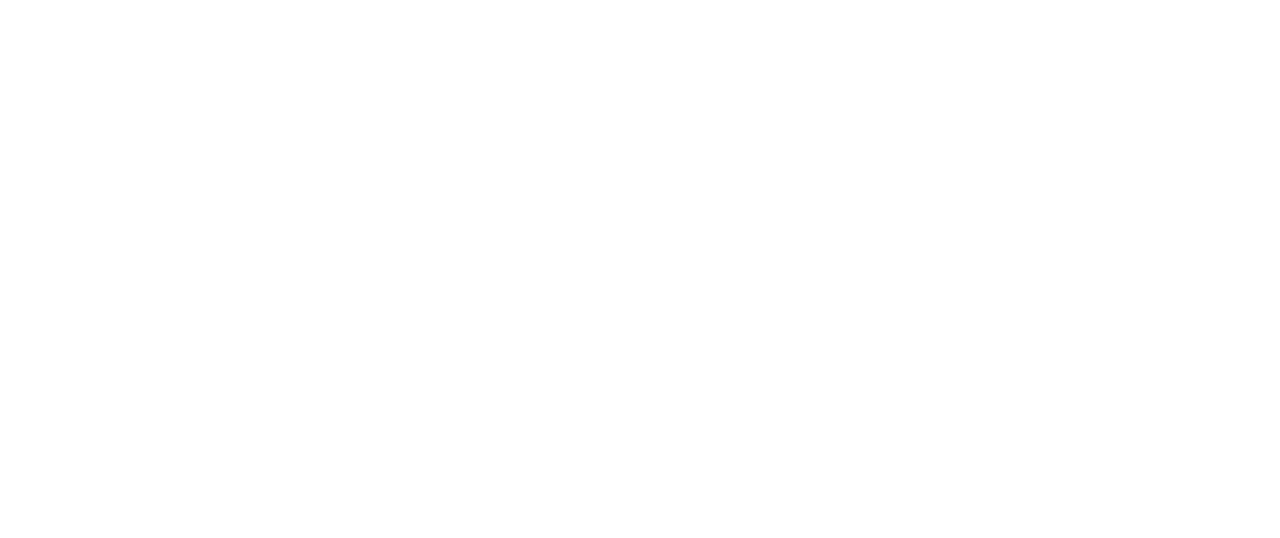
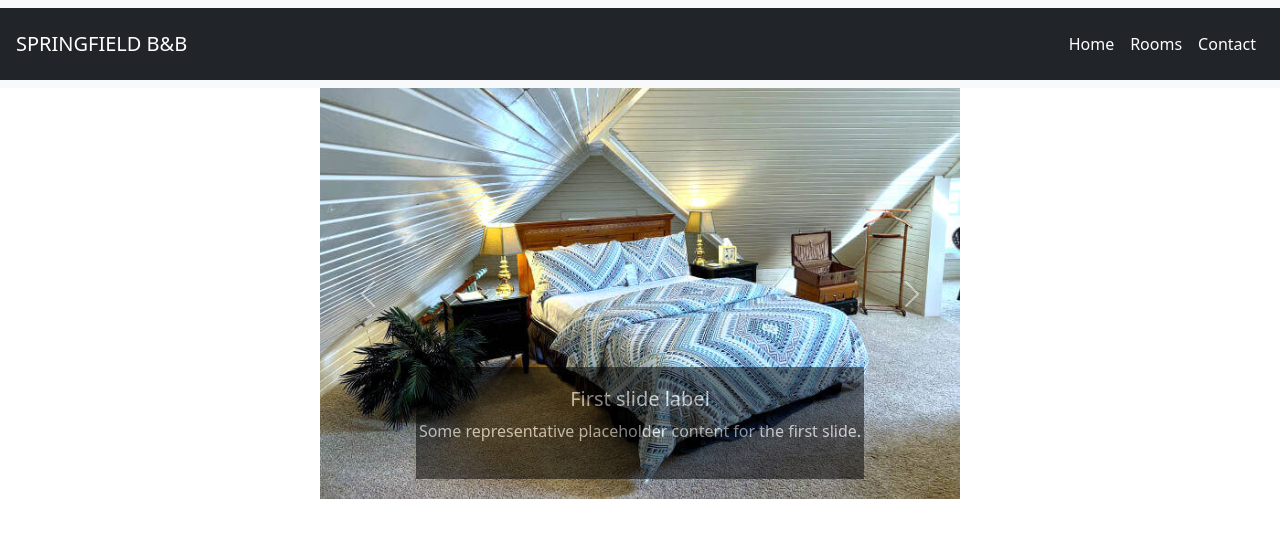
Before and after one commit to 00cm/bootstrap-bedandbreakfast, a plain HTML site: page index.html in a window 1280 px wide. Drawn offline with nearby package versions, Linux system fonts and the light colour scheme.

Commit message:
Add Nav and Carousel

```diff
--- a/index.html
+++ b/index.html
@@ -1,11 +1,89 @@
 <!DOCTYPE html>
 <html lang="en">
+
 <head>
     <meta charset="UTF-8">
     <meta name="viewport" content="width=device-width, initial-scale=1.0">
     <title>Document</title>
+    <link rel="stylesheet" href="style.css">
+    <link href="https://cdn.jsdelivr.net/npm/bootstrap@5.3.3/dist/css/bootstrap.min.css" rel="stylesheet"
+        integrity="sha384-QWTKZyjpPEjISv5WaRU9OFeRpok6YctnYmDr5pNlyT2bRjXh0JMhjY6hW+ALEwIH" crossorigin="anonymous">
+    <script src="https://cdn.jsdelivr.net/npm/bootstrap@5.3.3/dist/js/bootstrap.bundle.min.js"
+        integrity="sha384-YvpcrYf0tY3lHB60NNkmXc5s9fDVZLESaAA55NDzOxhy9GkcIdslK1eN7N6jIeHz"
+        crossorigin="anonymous"></script>
+
 </head>
+
 <body>
+    <nav class="navbar navbar-expand-sm bg-body-tertiary">
+        <div class="container-fluid text-bg-dark p-3">
+            <a href="index.html" class="navbar-brand" id="brand">SPRINGFIELD B&B</a>
+        </div>
+        <button class="navbar-toggler" type="button" data-bs-toggle="collapse" data-bs-target="#navbarNavAltMarkup" aria-controls="navbarNavAltMarkup" aria-expanded="false" aria-label="Toggle navigation">
+            <span class="navbar-toggler-icon"></span>
+        </button>
+        <div class="collapse navbar-collapse text-bg-dark p-3" id="navbarNavAltMarkup">
+            <div class="navbar-nav">
+                <a class="nav-link" href="index.html">Home</a>
+                <a class="nav-link" href="#">Rooms</a>
+                <a class="nav-link" href="contact.html">Contact</a>
+            </div>
+        </div>
+    </nav>
 
+    <div class="main-container">
+        <div id="carouselExample" class="carousel slide">
+            <div class="carousel-inner">
+              <div class="carousel-item active">
+                <img src="images/walnut-street-inn-benton-room.jpg" class="d-block w-100 img-fluid" alt="...">
+                <div class="carousel-caption d-none d-md-block">
+                    <h5>First slide label</h5>
+                    <p>Some representative placeholder content for the first slide.</p>
+                  </div>
+              </div>
+              <div class="carousel-item">
+                <img src="images/walnut-street-inn-mccann-room-001-1024x683.jpg" class="d-block w-100 img-fluid" alt="...">
+                <div class="carousel-caption d-none d-md-block">
+                    <h5>First slide label</h5>
+                    <p>Some representative placeholder content for the first slide.</p>
+                  </div>
+              </div>
+              <div class="carousel-item">
+                <img src="images/walnut-street-inn-o-neil-room-007-1024x683.jpg" class="d-block w-100 img-fluid" alt="...">
+                <div class="carousel-caption d-none d-md-block">
+                    <h5>First slide label</h5>
+                    <p>Some representative placeholder content for the first slide.</p>
+                  </div>
+              </div>
+              <div class="carousel-item">
+                <img src="images/walnut-street-inn-rosen-room.jpg" class="d-block w-100 img-fluid" alt="...">
+                <div class="carousel-caption d-none d-md-block">
+                    <h5>First slide label</h5>
+                    <p>Some representative placeholder content for the first slide.</p>
+                  </div>
+              </div>
+              <div class="carousel-item">
+                <img src="images/walnut-street-inn-wilder-room-001-1024x683.jpg" class="d-block w-100 img-fluid" alt="...">
+                <div class="carousel-caption d-none d-md-block">
+                    <h5>First slide label</h5>
+                    <p>Some representative placeholder content for the first slide.</p>
+                  </div>
+              </div>
+            </div>
+            <button class="carousel-control-prev" type="button" data-bs-target="#carouselExample" data-bs-slide="prev">
+              <span class="carousel-control-prev-icon" aria-hidden="true"></span>
+              <span class="visually-hidden">Previous</span>
+            </button>
+            <button class="carousel-control-next" type="button" data-bs-target="#carouselExample" data-bs-slide="next">
+              <span class="carousel-control-next-icon" aria-hidden="true"></span>
+              <span class="visually-hidden">Next</span>
+            </button>
+          </div>
+    </div>
+
+    <div class="footer-container">
+
+    </div>
 </body>
+
 </html>
--- /dev/null
+++ b/style.css
@@ -0,0 +1,13 @@
+#brand, .navbar-nav > a {
+    color: white;
+}
+
+#carouselExample {
+    width: 50%;
+    margin: auto;
+}
+
+.carousel-caption {
+    background-color: black;
+    opacity: 50%;
+}
```
Also changed, not shown: contact.html (+8 -0 lines), images/walnut-street-inn-benton-room.jpg (added), images/walnut-street-inn-mccann-room-001-1024x683.jpg (added), images/walnut-street-inn-o-neil-room-007-1024x683.jpg (added), images/walnut-street-inn-rosen-room.jpg (added), images/walnut-street-inn-wilder-room-001-1024x683.jpg (added), 1 other file.
